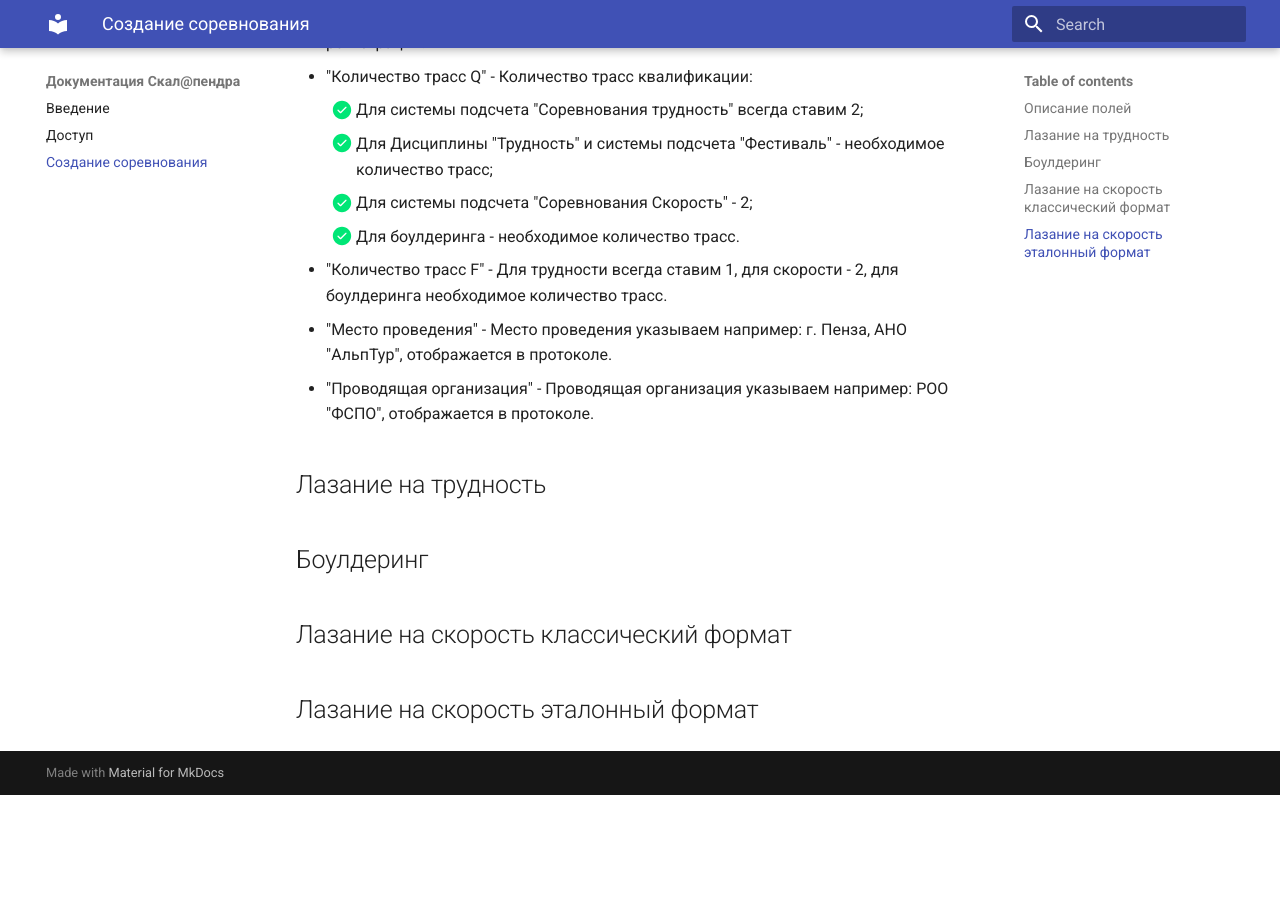
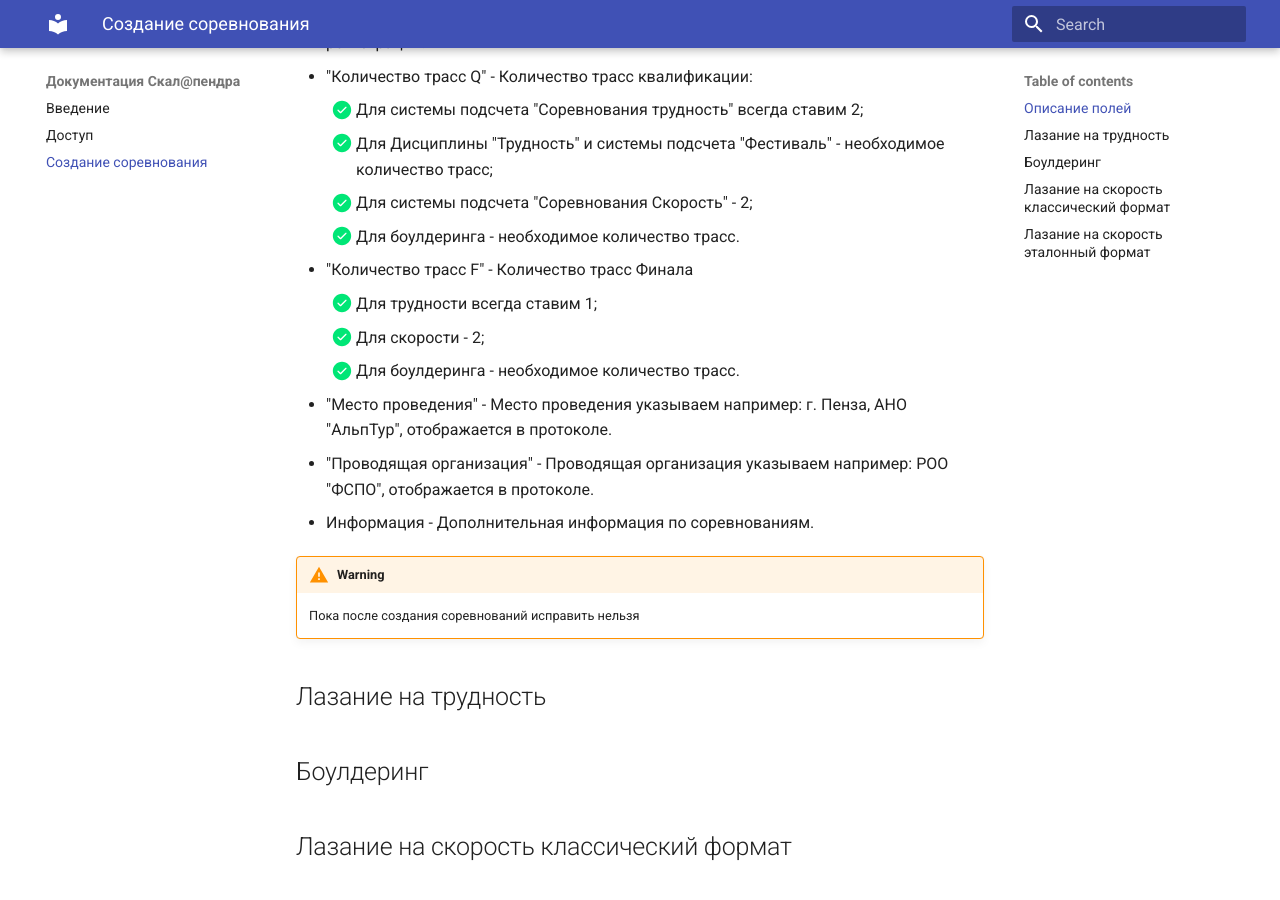
Before and after one commit to alptur/scaladocs, an MkDocs documentation site: the page built from docs/competitioncreate.md, in a window 1280 px wide and 900 px high, scrolled down 2701 px. Built offline with MkDocs 1.6.1 and Material for MkDocs 9.7.7, drawn with Linux system fonts in a browser that asks for light colours; before the commit the page ends 3496 px from its top, so only the background shows below that.

Commit message:
Страница создания соревнований

```diff
--- a/docs/competitioncreate.md
+++ b/docs/competitioncreate.md
@@ -45,12 +45,19 @@
     * [x] Для системы подсчета "Соревнования Скорость" - 2;
     * [x] Для боулдеринга - необходимое количество трасс.
 
-* "Количество трасс F" - Для трудности всегда ставим 1, для скорости - 2, для боулдеринга
-      необходимое количество трасс.
+* "Количество трасс F" - Количество трасс Финала
+    * [x] Для трудности всегда ставим 1;
+    * [x] Для скорости - 2;
+    * [x] Для боулдеринга - необходимое количество трасс.
+
 * "Место проведения" - Место проведения указываем например: г. Пенза, АНО "АльпТур", отображается
 в протоколе.
 * "Проводящая организация" - Проводящая организация указываем например: РОО "ФСПО", отображается
 в протоколе.
+* Информация - Дополнительная информация по соревнованиям.
+
+!!! warning
+    Пока после создания соревнований исправить нельзя
 
 ## Лазание на трудность
 
--- a/mkdocs.yml
+++ b/mkdocs.yml
@@ -6,7 +6,10 @@ theme:
 markdown_extensions:
   - attr_list
   - md_in_html
+  - admonition
+  - pymdownx.details
   - pymdownx.blocks.caption
+  - pymdownx.superfences
   - def_list
   - pymdownx.tasklist:
       custom_checkbox: true
```
